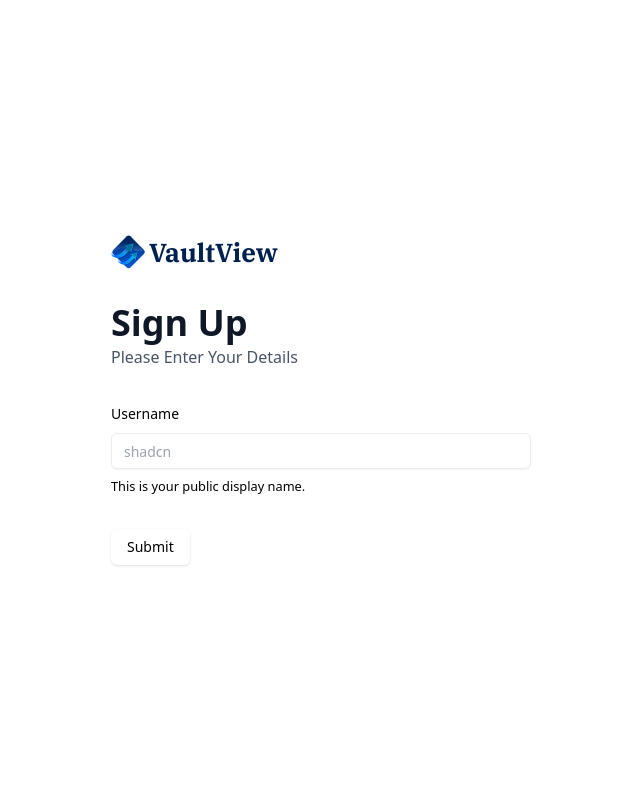
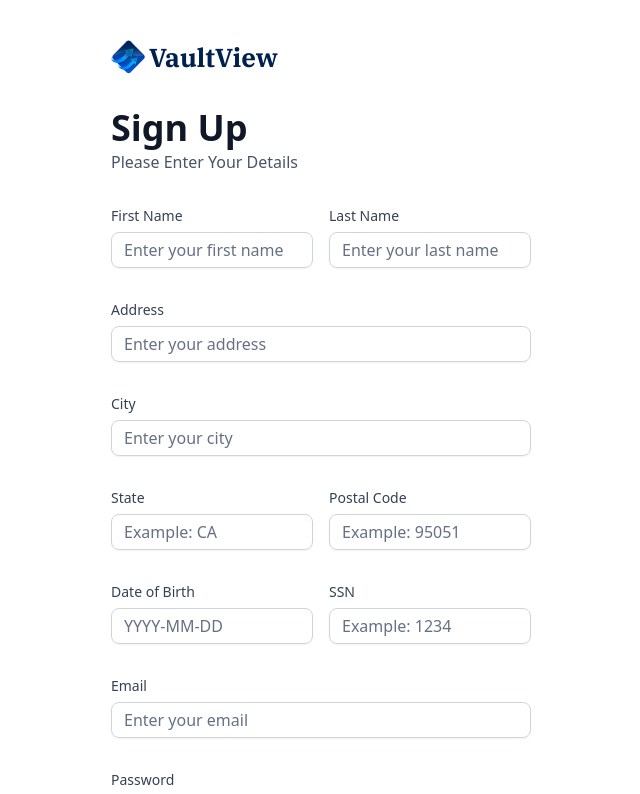
Before and after one commit to rvemuri2/vaultedview, a Next.js app: page /sign-up in a window 1280 px wide. Shown: the top 794 px of the page, without its empty margins (319-959 px from the left). Built offline with nearby package versions, Linux system fonts and the light colour scheme.

Commit message:
Finished sign up and sign in form

```diff
--- a/lib/utils.ts
+++ b/lib/utils.ts
@@ -2,6 +2,7 @@
 import { type ClassValue, clsx } from "clsx";
 import qs from "query-string";
 import { twMerge } from "tailwind-merge";
+import { z } from "zod";
 
 export function cn(...inputs: ClassValue[]) {
   return twMerge(clsx(inputs));
@@ -193,3 +194,19 @@
 
   return date > twoDaysAgo ? "Processing" : "Success";
 };
+
+export const authFormSchema = (type: string) =>
+  z.object({
+    firstName: type === "sign-in" ? z.string().optional() : z.string().min(3),
+    lastName: type === "sign-in" ? z.string().optional() : z.string().min(3),
+    address1: type === "sign-in" ? z.string().optional() : z.string().max(50),
+    city: type === "sign-in" ? z.string().optional() : z.string().max(50),
+    state:
+      type === "sign-in" ? z.string().optional() : z.string().min(2).max(2),
+    postalCode:
+      type === "sign-in" ? z.string().optional() : z.string().min(3).max(6),
+    dateOfBirth: type === "sign-in" ? z.string().optional() : z.string().min(3),
+    ssn: type === "sign-in" ? z.string().optional() : z.string().min(3),
+    email: z.string().email(),
+    password: z.string().min(8),
+  });
--- a/src/components/ui/AuthForm.tsx
+++ b/src/components/ui/AuthForm.tsx
@@ -6,8 +6,11 @@
 import { zodResolver } from "@hookform/resolvers/zod";
 import { useForm } from "react-hook-form";
 import { z } from "zod";
-
+import CustomInput from "/src/components/ui/CustomInput";
+import { authFormSchema } from "/lib/utils.ts";
 import { Button } from "/src/components/ui/button";
+import { Loader2 } from "lucide-react";
+import { useRouter } from "next/navigation";
 import {
   Form,
   FormControl,
@@ -19,28 +22,44 @@
 } from "/src/components/ui/form.tsx";
 import { Input } from "/src/components/ui/input";
 
-const formSchema = z.object({
-  username: z.string().min(2, {
-    message: "Username must be at least 2 characters.",
-  }),
-});
+const AuthForm = ({ type }: { type: string }) => {
+  const router = useRouter();
+  const [user, setUser] = useState(null);
+  const [isLoading, setIsLoading] = useState(false);
 
-const AuthForm = ({ type }: { type: string }) => {
-  const [user, setUser] = useState(null);
+  const formSchema = authFormSchema(type);
   // 1. Define your form.
   const form = useForm<z.infer<typeof formSchema>>({
     resolver: zodResolver(formSchema),
     defaultValues: {
-      username: "",
+      email: "",
+      password: "",
     },
   });
 
   // 2. Define a submit handler.
-  function onSubmit(values: z.infer<typeof formSchema>) {
-    // Do something with the form values.
-    // ✅ This will be type-safe and validated.
-    console.log(values);
-  }
+  const onSubmit = async (data: z.infer<typeof formSchema>) => {
+    setIsLoading(true);
+
+    try {
+      if (type === "sign-up") {
+        // const newUser = await signUp(data);
+        // setUser(newUser)
+      }
+      if (type === "sign-in") {
+        const response = await signIn({
+          email: data.email,
+          password: data.password,
+        });
+        if (response) router.push("/");
+      }
+    } catch (error) {
+      console.log(error);
+    } finally {
+      setIsLoading(false);
+    }
+  };
+
   return (
     <section className="auth-form">
       <header className="flex flex-col gap-5 md:gap-8">
@@ -66,24 +85,106 @@
       ) : (
         <Form {...form}>
           <form onSubmit={form.handleSubmit(onSubmit)} className="space-y-8">
-            <FormField
+            {type === "sign-up" && (
+              <>
+                <div className="flex gap-4">
+                  <CustomInput
+                    control={form.control}
+                    name="firstName"
+                    label="First Name"
+                    placeholder="Enter your first name"
+                  />
+                  <CustomInput
+                    control={form.control}
+                    name="lastName"
+                    label="Last Name"
+                    placeholder="Enter your last name"
+                  />
+                </div>
+
+                <CustomInput
+                  control={form.control}
+                  name="address1"
+                  label="Address"
+                  placeholder="Enter your address"
+                />
+                <CustomInput
+                  control={form.control}
+                  name="city"
+                  label="City"
+                  placeholder="Enter your city"
+                />
+                <div className="flex gap-4">
+                  <CustomInput
+                    control={form.control}
+                    name="state"
+                    label="State"
+                    placeholder="Example: CA"
+                  />
+                  <CustomInput
+                    control={form.control}
+                    name="postalCode"
+                    label="Postal Code"
+                    placeholder="Example: 95051"
+                  />
+                </div>
+                <div className="flex gap-4">
+                  <CustomInput
+                    control={form.control}
+                    name="dateOfBirth"
+                    label="Date of Birth"
+                    placeholder="YYYY-MM-DD"
+                  />
+                  <CustomInput
+                    control={form.control}
+                    name="ssn"
+                    label="SSN"
+                    placeholder="Example: 1234"
+                  />
+                </div>
+              </>
+            )}
+
+            <CustomInput
               control={form.control}
               name="email"
-              render={({ field }) => (
-                <FormItem>
-                  <FormLabel>Username</FormLabel>
-                  <FormControl>
-                    <Input placeholder="shadcn" {...field} />
-                  </FormControl>
-                  <FormDescription>
-                    This is your public display name.
-                  </FormDescription>
-                  <FormMessage />
-                </FormItem>
-              )}
+              label="Email"
+              placeholder="Enter your email"
             />
-            <Button type="submit">Submit</Button>
+            <CustomInput
+              control={form.control}
+              name="password"
+              label="Password"
+              placeholder="Enter your password"
+            />
+            <div className="flex flex-col gap-4">
+              <Button type="submit" className="form-btn" disabled={isLoading}>
+                {isLoading ? (
+                  <>
+                    <Loader2 size={20} className="animate-spin" /> &nbsp;
+                    Loading...
+                  </>
+                ) : type === "sign-in" ? (
+                  "Sign In"
+                ) : (
+                  "Sign Up"
+                )}
+              </Button>
+            </div>
           </form>
+          <footer className="flex justify-center gap-1">
+            <p className="text-14 font-normal text-gray-600">
+              {type === "sign-in"
+                ? "Don't have an account?"
+                : "Already have an account"}
+            </p>
+            <Link
+              href={type === "sign-in" ? "/sign-up" : "/sign-in"}
+              className="form-link"
+            >
+              {type === "sign-in" ? "Sign Up" : "Sign In"}
+            </Link>
+          </footer>
         </Form>
       )}
     </section>
--- /dev/null
+++ b/src/components/ui/CustomInput.tsx
@@ -0,0 +1,42 @@
+import React from "react";
+import { FormControl, FormField, FormLabel, FormMessage } from "./form";
+import { Control, FieldPath, FieldErrorsImpl } from "react-hook-form";
+import { z } from "zod";
+import { Input } from "./input";
+import { authFormSchema } from "/lib/utils.ts";
+
+const formSchema = authFormSchema("sign-up");
+
+interface CustomInput {
+  control: Control<z.infer<typeof formSchema>>;
+  name: FieldPath<z.infer<typeof formSchema>>;
+  label: string;
+  placeholder: string;
+}
+
+const CustomInput = ({ control, name, label, placeholder }: CustomInput) => {
+  return (
+    <FormField
+      control={control}
+      name={name}
+      render={({ field }) => (
+        <div className="form-item">
+          <FormLabel className="form-label">{label}</FormLabel>
+          <div className="flex w-full flex-col">
+            <FormControl>
+              <Input
+                placeholder={placeholder}
+                className="input-class"
+                type={name === "password" ? "password" : "text"}
+                {...field}
+              />
+            </FormControl>
+            <FormMessage className="form-message mt-2" />
+          </div>
+        </div>
+      )}
+    />
+  );
+};
+
+export default CustomInput;
```
